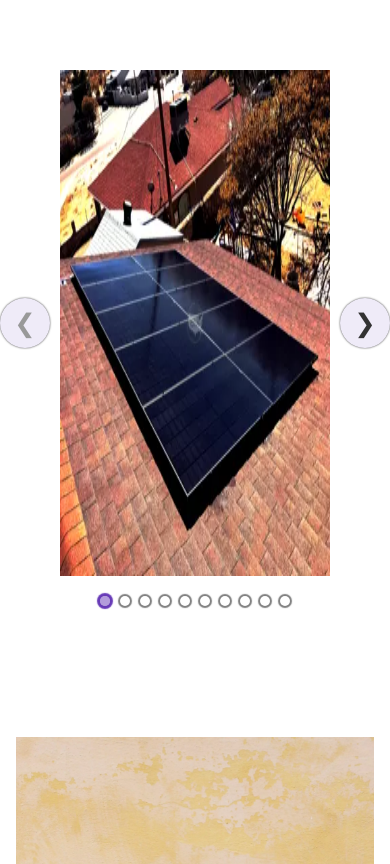
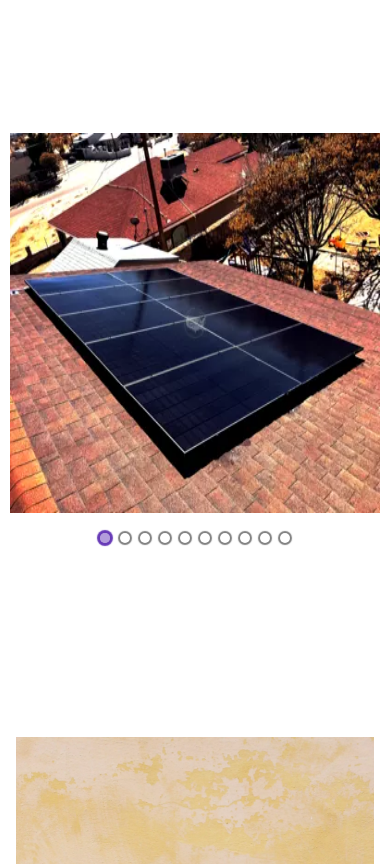
Before and after one commit to eric-santosCEA/second-solarcea, a React (Create React App) app: page / in a window 390 px wide. Shown: the part 5064-5928 px from the top of the page. Built offline with nearby package versions, Linux system fonts and the light colour scheme.

Commit message:
removed carousel arrows on mobile because you can just swipe

```diff
--- a/src/styles/carousel.css
+++ b/src/styles/carousel.css
@@ -1,8 +1,18 @@
 .carousel img {
-  height: 60vh;
+  height: 45vh;
+  width: auto;
 }
 @media screen and (min-width: 1058px) {
   .carousel img {
     height: 100vh;
+    width: auto;
   }
 }
+.rec.rec-arrow {
+  display: none;
+}
+@media screen and (min-width: 1058px) {
+  .rec.rec-arrow {
+    visibility: visible;
+  }
+}
--- a/src/styles/carousel.less
+++ b/src/styles/carousel.less
@@ -1,8 +1,16 @@
 .carousel {
   img {
-    height: 60vh;
+    height: 45vh;
+    width: auto;
     @media screen and (min-width: 1058px) {
       height: 100vh;
+      width: auto;
     }
   }
 }
+.rec.rec-arrow {
+  display: none;
+  @media screen and (min-width: 1058px) {
+    visibility: visible;
+  }
+}
```
